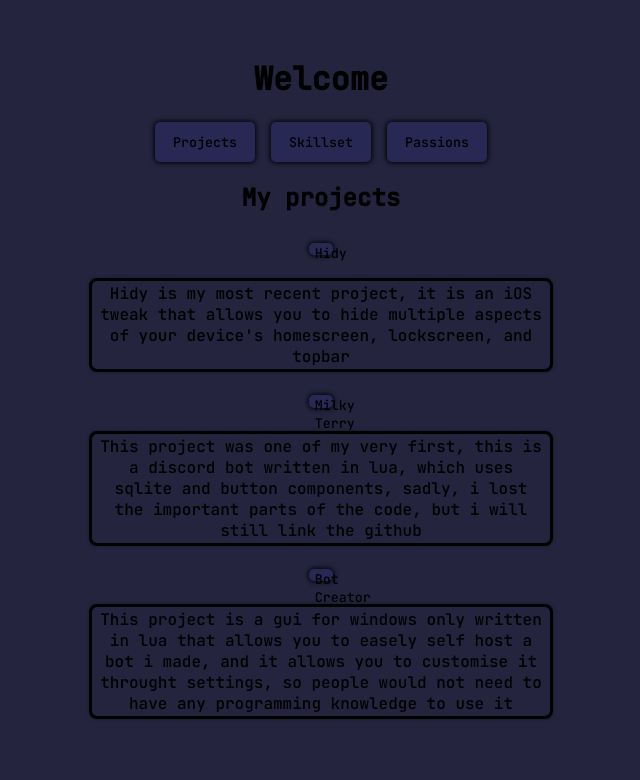
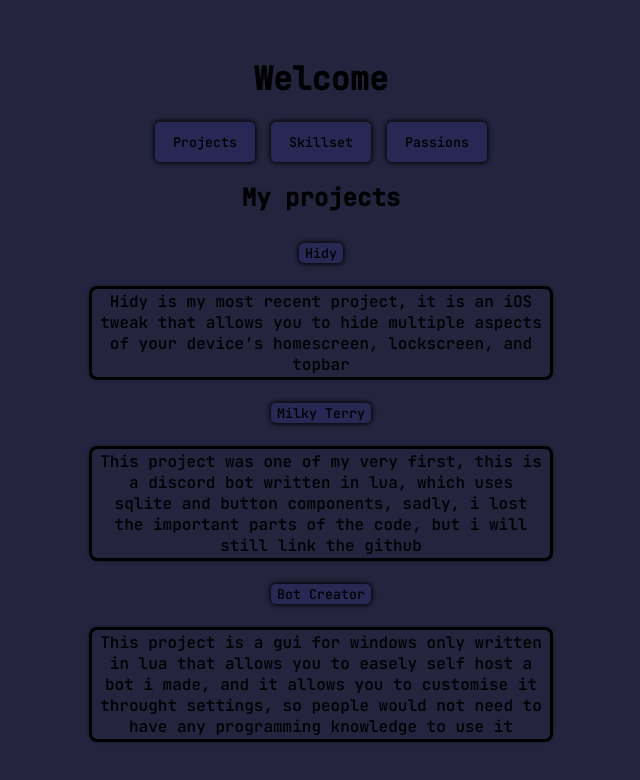
Before and after one commit to justdie386/justdie, a SvelteKit app: page / in a window 1280 px wide. Shown: the top 780 px of the page, without its empty margins (339-979 px from the left). Built offline with nearby package versions, Linux system fonts and the light colour scheme.

Commit message:
Update projects.svelte

```diff
--- a/src/routes/projects.svelte
+++ b/src/routes/projects.svelte
@@ -27,8 +27,8 @@
     }
 	button {
 		font-size: revert;
-		max-width: 5%;
-		max-height: 2%;
+		max-width: 100px;
+		max-height: 40px;
 		border-radius: 5px;
 		border: none;
 		background-color: #282854;
```
